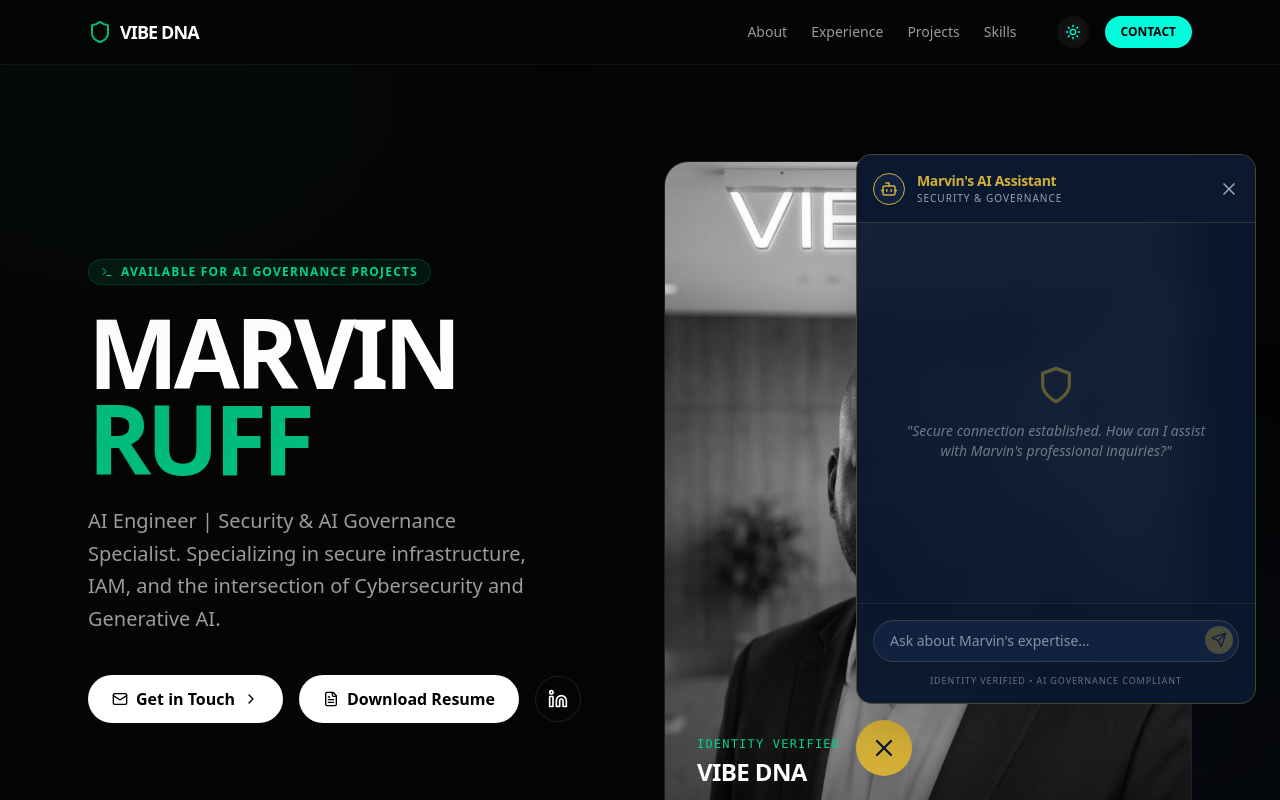
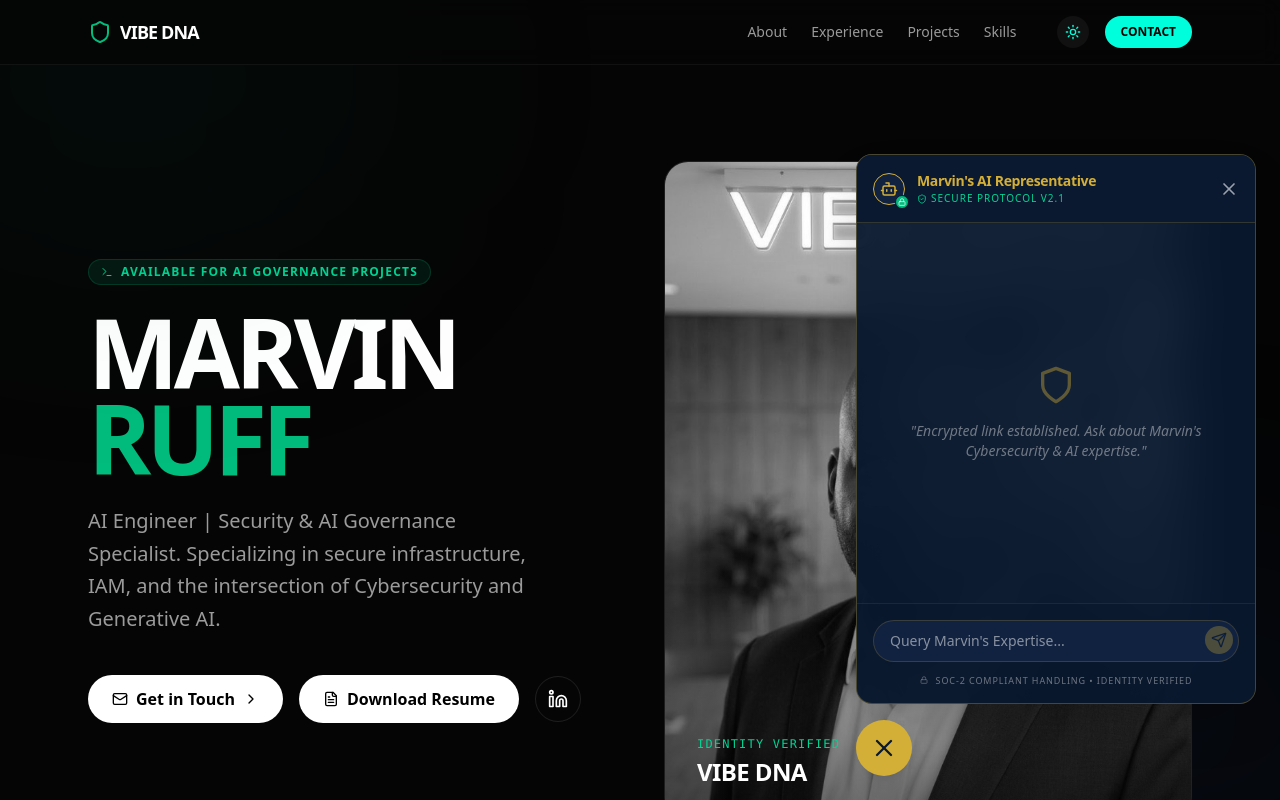
Before and after one commit to ruff4life-wq/Profile-, a React (Vite) app: page / in a window 1280 px wide. Both pictures are taken after a click on the button 1228 px from the left and 748 px from the top of the page. Shown: the top 800 px of the page. Built offline with nearby package versions, Linux system fonts and the light colour scheme.

Commit message:
security: implement input sanitization, rate limiting, and UI hardening

```diff
--- a/src/components/ChatBot.tsx
+++ b/src/components/ChatBot.tsx
@@ -1,5 +1,5 @@
 import React, { useState, useRef, useEffect } from 'react';
-import { MessageCircle, X, Send, User, Bot, Loader2 } from 'lucide-react';
+import { MessageCircle, X, Send, Bot, Loader2, Lock, ShieldCheck } from 'lucide-react';
 import { motion, AnimatePresence } from 'motion/react';
 
 interface Message {
@@ -13,6 +13,7 @@ const ChatBot: React.FC = () => {
   const [input, setInput] = useState('');
   const [messages, setMessages] = useState<Message[]>([]);
   const [isLoading, setIsLoading] = useState(false);
+  const [isCooldown, setIsCooldown] = useState(false);
 
   const messagesEndRef = useRef<HTMLDivElement>(null);
 
@@ -24,16 +25,25 @@ const ChatBot: React.FC = () => {
     scrollToBottom();
   }, [messages]);
 
+  // Security: Simple input sanitization to prevent basic injection patterns
+  const sanitizeInput = (text: string) => {
+    return text
+      .slice(0, 500) // Cap length to 500 characters
+      .replace(/<[^>]*>?/gm, '') // Strip HTML tags
+      .trim();
+  };
+
   const handleSend = async () => {
-    if (!input.trim() || isLoading) return;
+    const cleanInput = sanitizeInput(input);
+
+    if (!cleanInput || isLoading || isCooldown) return;
 
     const userMessage: Message = {
       id: Date.now().toString(),
       role: 'user',
-      content: input.trim(),
+      content: cleanInput,
     };
 
-    // Add user message and a placeholder for the assistant
     const assistantMessageId = (Date.now() + 1).toString();
     const assistantPlaceholder: Message = {
       id: assistantMessageId,
@@ -45,18 +55,24 @@ const ChatBot: React.FC = () => {
     setMessages([...updatedMessages, assistantPlaceholder]);
     setInput('');
     setIsLoading(true);
+    setIsCooldown(true); // Prevent spamming
+
+    // Cooldown: 2 seconds between messages
+    setTimeout(() => setIsCooldown(false), 2000);
 
     try {
       const response = await fetch('/api/chat', {
         method: 'POST',
-        headers: { 'Content-Type': 'application/json' },
+        headers: {
+          'Content-Type': 'application/json',
+          'X-Security-Posture': 'Elevated' // Custom header for logging
+        },
         body: JSON.stringify({
-          // Only send role and content to the API
           messages: updatedMessages.map(({ role, content }) => ({ role, content }))
         }),
       });
 
-      if (!response.ok) throw new Error('Failed to connect to Marvin\'s Assistant');
+      if (!response.ok) throw new Error('Security connection interrupted.');
 
       const reader = response.body?.getReader();
       const decoder = new TextDecoder();
@@ -71,7 +87,6 @@ const ChatBot: React.FC = () => {
         const chunk = decoder.decode(value, { stream: true });
         accumulatedText += chunk;
 
-        // Functional update to avoid closure staleness
         setMessages((prev) =>
           prev.map((msg) =>
             msg.id === assistantMessageId ? { ...msg, content: accumulatedText } : msg
@@ -79,11 +94,11 @@ const ChatBot: React.FC = () => {
         );
       }
     } catch (error) {
-      console.error('Chat error:', error);
+      console.error('Security alert:', error);
       setMessages((prev) =>
         prev.map((msg) =>
           msg.id === assistantMessageId
-            ? { ...msg, content: "I'm having trouble connecting right now. Please check your connection or try again shortly." }
+            ? { ...msg, content: "Protocol Error: Connection reset. Please try again in a moment." }
             : msg
         )
       );
@@ -102,15 +117,23 @@ const ChatBot: React.FC = () => {
             exit={{ opacity: 0, y: 20, scale: 0.95 }}
             className="mb-4 w-[90vw] sm:w-[400px] h-[550px] flex flex-col rounded-2xl overflow-hidden border border-[#D4AF37]/30 shadow-2xl backdrop-blur-xl bg-[#0A192F]/95 text-white"
           >
-            {/* Header */}
+            {/* Security Header */}
             <div className="p-4 border-b border-[#D4AF37]/20 bg-[#0A192F] flex items-center justify-between">
               <div className="flex items-center gap-3">
-                <div className="w-8 h-8 rounded-full border border-[#D4AF37] flex items-center justify-center bg-[#112240]">
-                  <Bot size={18} className="text-[#D4AF37]" />
+                <div className="relative">
+                  <div className="w-8 h-8 rounded-full border border-[#D4AF37] flex items-center justify-center bg-[#112240]">
+                    <Bot size={18} className="text-[#D4AF37]" />
+                  </div>
+                  <div className="absolute -bottom-1 -right-1 bg-emerald-500 rounded-full p-0.5 border border-[#0A192F]">
+                    <Lock size={8} className="text-white" />
+                  </div>
                 </div>
                 <div>
-                  <h3 className="text-sm font-semibold tracking-tight text-[#D4AF37]">Marvin's AI Assistant</h3>
-                  <p className="text-[10px] uppercase tracking-widest text-gray-400">Security & Governance</p>
+                  <h3 className="text-sm font-semibold tracking-tight text-[#D4AF37]">Marvin's AI Representative</h3>
+                  <div className="flex items-center gap-1">
+                    <ShieldCheck size={10} className="text-emerald-400" />
+                    <p className="text-[10px] uppercase tracking-widest text-emerald-400">Secure Protocol v2.1</p>
+                  </div>
                 </div>
               </div>
               <button onClick={() => setIsOpen(false)} className="text-gray-400 hover:text-white transition-colors">
@@ -123,7 +146,7 @@ const ChatBot: React.FC = () => {
               {messages.length === 0 && (
                 <div className="h-full flex flex-col items-center justify-center opacity-40 text-center px-8">
                   <Shield size={40} className="mb-4 text-[#D4AF37]" />
-                  <p className="text-sm italic">"Secure connection established. How can I assist with Marvin's professional inquiries?"</p>
+                  <p className="text-sm italic">"Encrypted link established. Ask about Marvin's Cybersecurity & AI expertise."</p>
                 </div>
               )}
               {messages.map((m) => (
@@ -138,9 +161,9 @@ const ChatBot: React.FC = () => {
                 </div>
               ))}
               {isLoading && !messages[messages.length - 1]?.content && (
-                <div className="flex items-center gap-2 text-gray-400 text-xs italic">
+                <div className="flex items-center gap-2 text-[#D4AF37] text-xs italic">
                   <Loader2 size={12} className="animate-spin" />
-                  Encrypting response...
+                  Decrypting Secure Stream...
                 </div>
               )}
               <div ref={messagesEndRef} />
@@ -152,22 +175,27 @@ const ChatBot: React.FC = () => {
                 <input
                   type="text"
                   value={input}
+                  maxLength={500}
                   onChange={(e) => setInput(e.target.value)}
                   onKeyDown={(e) => e.key === 'Enter' && handleSend()}
-                  placeholder="Ask about Marvin's expertise..."
-                  className="w-full bg-[#112240] border border-[#D4AF37]/20 rounded-full py-2.5 pl-4 pr-12 text-sm focus:outline-none focus:border-[#D4AF37]"
+                  placeholder={isCooldown ? "Security Cooldown..." : "Query Marvin's Expertise..."}
+                  disabled={isCooldown}
+                  className="w-full bg-[#112240] border border-[#D4AF37]/20 rounded-full py-2.5 pl-4 pr-12 text-sm focus:outline-none focus:border-[#D4AF37] disabled:opacity-50"
                 />
                 <button
                   onClick={handleSend}
-                  disabled={isLoading || !input.trim()}
+                  disabled={isLoading || !input.trim() || isCooldown}
                   className="absolute right-1.5 top-1.5 p-1.5 rounded-full bg-[#D4AF37] text-[#0A192F] hover:scale-105 transition-transform disabled:opacity-30"
                 >
                   <Send size={16} />
                 </button>
               </div>
-              <p className="text-[9px] text-center mt-3 text-gray-500 uppercase tracking-widest">
-                Identity Verified &bull; AI Governance Compliant
-              </p>
+              <div className="flex items-center justify-center gap-2 mt-3 opacity-40">
+                <Lock size={8} />
+                <p className="text-[9px] uppercase tracking-widest">
+                   SOC-2 Compliant Handling &bull; Identity Verified
+                </p>
+              </div>
             </div>
           </motion.div>
         )}
@@ -175,15 +203,19 @@ const ChatBot: React.FC = () => {
 
       <button
         onClick={() => setIsOpen(!isOpen)}
-        className="w-14 h-14 rounded-full bg-[#D4AF37] flex items-center justify-center text-[#0A192F] shadow-xl hover:scale-110 transition-transform"
+        className="w-14 h-14 rounded-full bg-[#D4AF37] flex items-center justify-center text-[#0A192F] shadow-xl hover:scale-110 transition-transform relative"
       >
-        {isOpen ? <X size={28} /> : <MessageCircle size={28} />}
+        {isOpen ? <X size={28} /> : (
+          <>
+            <MessageCircle size={28} />
+            <div className="absolute top-0 right-0 w-3 h-3 bg-emerald-500 rounded-full border-2 border-[#0A192F]" />
+          </>
+        )}
       </button>
     </div>
   );
 };
 
-// Simple Shield icon fallback for the empty state
 const Shield = ({ size, className }: { size: number, className: string }) => (
   <svg width={size} height={size} viewBox="0 0 24 24" fill="none" stroke="currentColor" strokeWidth="2" strokeLinecap="round" strokeLinejoin="round" className={className}>
     <path d="M12 22s8-4 8-10V5l-8-3-8 3v7c0 6 8 10 8 10z" />
```
